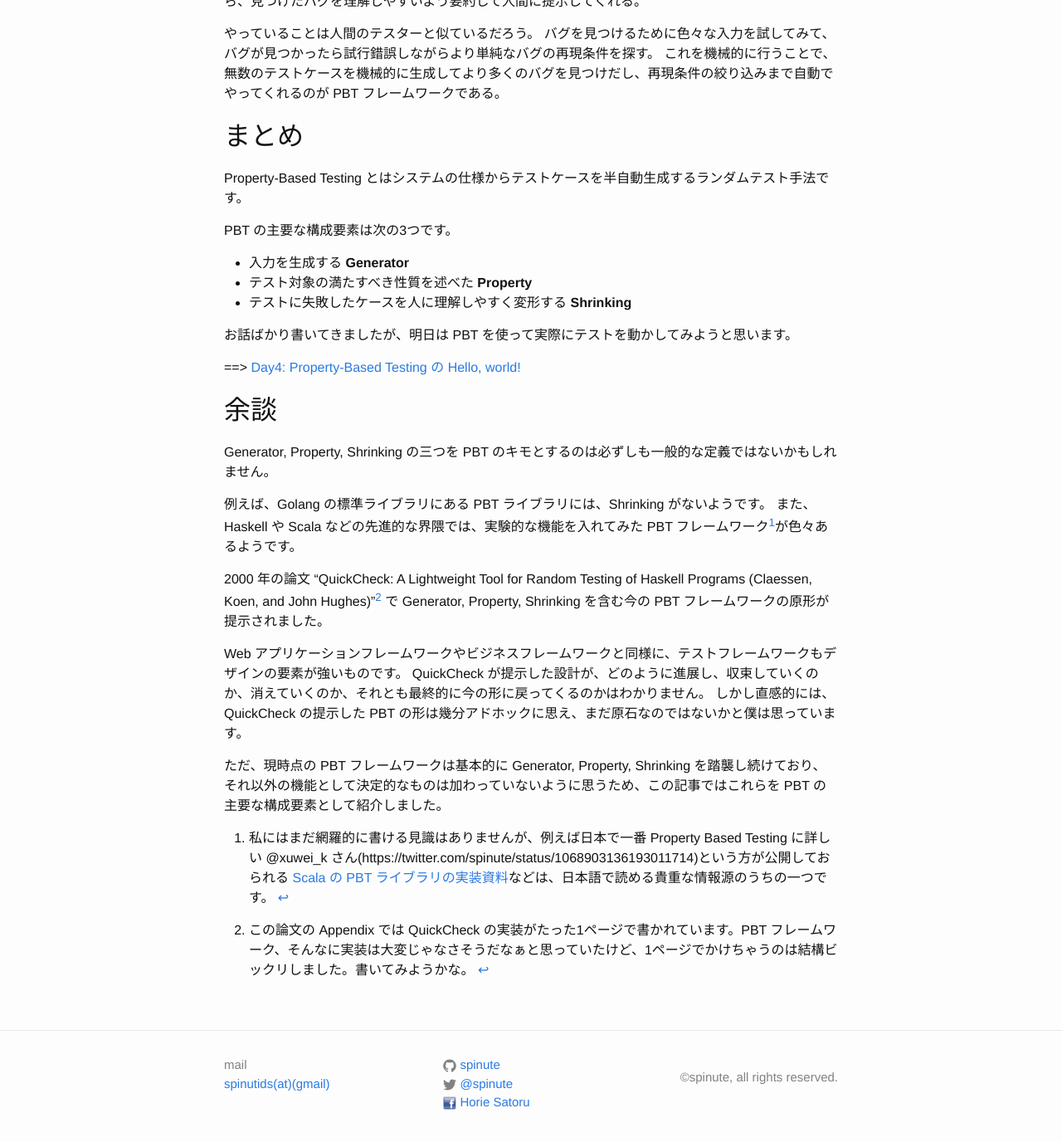
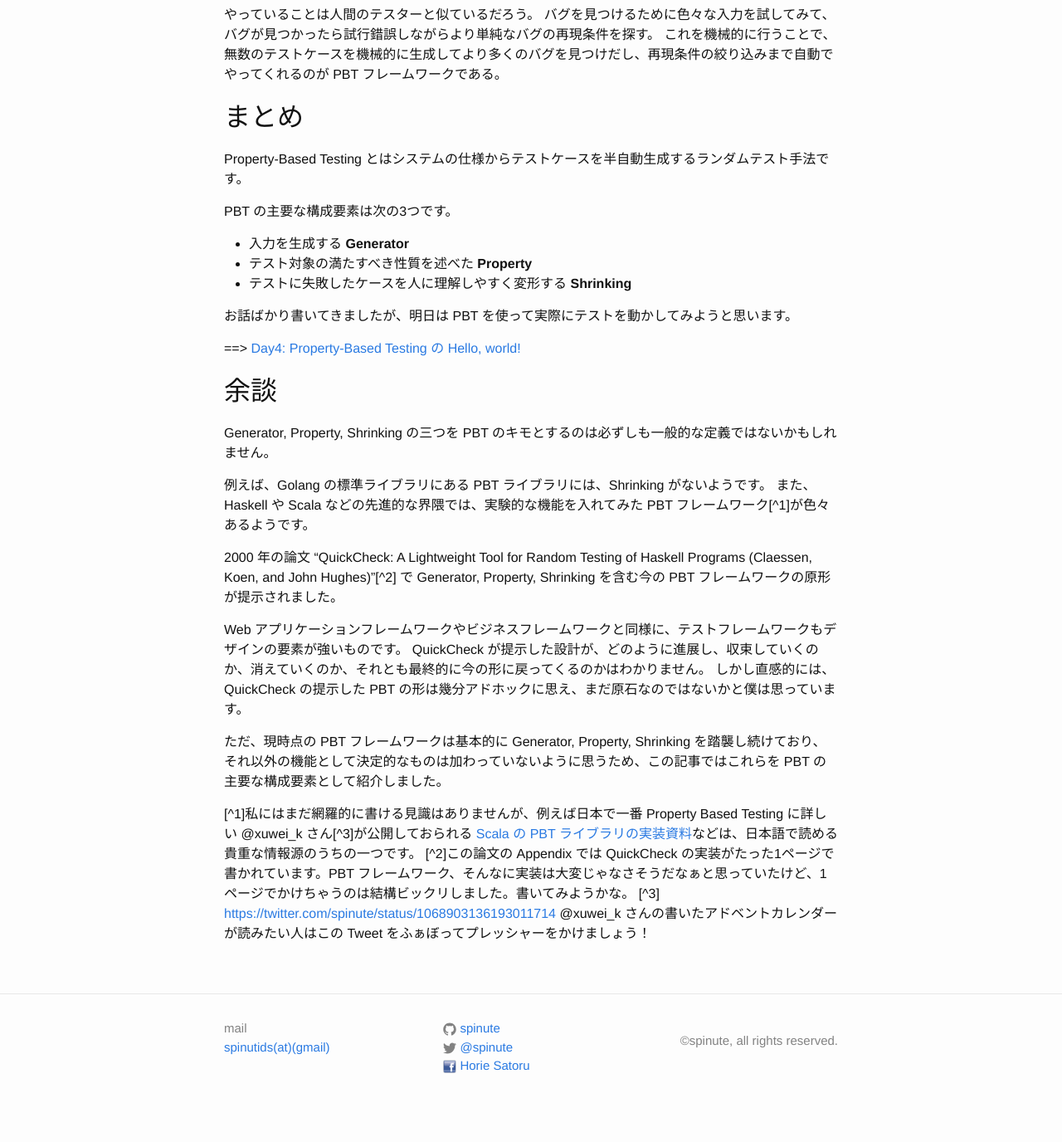
Before and after one commit to spinute/spinute.github.io, a Jekyll site: the page built from _posts/2018-12-03-PBT-day3.md, in a window 1280 px wide and 1400 px high, scrolled down 2492 px. Shown: the top 1376 px of the window at 83% size. Built offline with Jekyll 4.4.1, drawn with Linux system fonts in a browser that asks for light colours.

Commit message:
smallfix

````diff
--- a/_posts/2018-12-03-PBT-day3.md
+++ b/_posts/2018-12-03-PBT-day3.md
@@ -56,8 +56,7 @@
 
 ```erlang
 % For all number_list L, sort(L) should be ordered and has the same elements as L.
-?FORALL(number_list(), L,
-        is_ordered(sort(L)) and has_same_elements(sort(L), L)).
+?FORALL(number_list(), L, is_ordered(sort(L)) and has_same_elements(sort(L), L)).
 ```
 
 このコードは、sort の出力が満たすべき性質（整列されており、入力と同じ要素からなる）を書いたものです。
@@ -114,5 +113,6 @@
 
 ただ、現時点の PBT フレームワークは基本的に Generator, Property, Shrinking を踏襲し続けており、それ以外の機能として決定的なものは加わっていないように思うため、この記事ではこれらを PBT の主要な構成要素として紹介しました。
 
-[^1]: 私にはまだ網羅的に書ける見識はありませんが、例えば日本で一番 Property Based Testing に詳しい @xuwei_k さん(https://twitter.com/spinute/status/1068903136193011714)という方が公開しておられる [Scala の PBT ライブラリの実装資料](xuwei-k.github.io/slides/scalaprops/)などは、日本語で読める貴重な情報源のうちの一つです。
-[^2]: この論文の Appendix では QuickCheck の実装がたった1ページで書かれています。PBT フレームワーク、そんなに実装は大変じゃなさそうだなぁと思っていたけど、1ページでかけちゃうのは結構ビックリしました。書いてみようかな。
+[^1]私にはまだ網羅的に書ける見識はありませんが、例えば日本で一番 Property Based Testing に詳しい @xuwei_k さん[^3]が公開しておられる [Scala の PBT ライブラリの実装資料](xuwei-k.github.io/slides/scalaprops/)などは、日本語で読める貴重な情報源のうちの一つです。
+[^2]この論文の Appendix では QuickCheck の実装がたった1ページで書かれています。PBT フレームワーク、そんなに実装は大変じゃなさそうだなぁと思っていたけど、1ページでかけちゃうのは結構ビックリしました。書いてみようかな。
+[^3] <https://twitter.com/spinute/status/1068903136193011714> @xuwei_k さんの書いたアドベントカレンダーが読みたい人はこの Tweet をふぁぼってプレッシャーをかけましょう！
````
